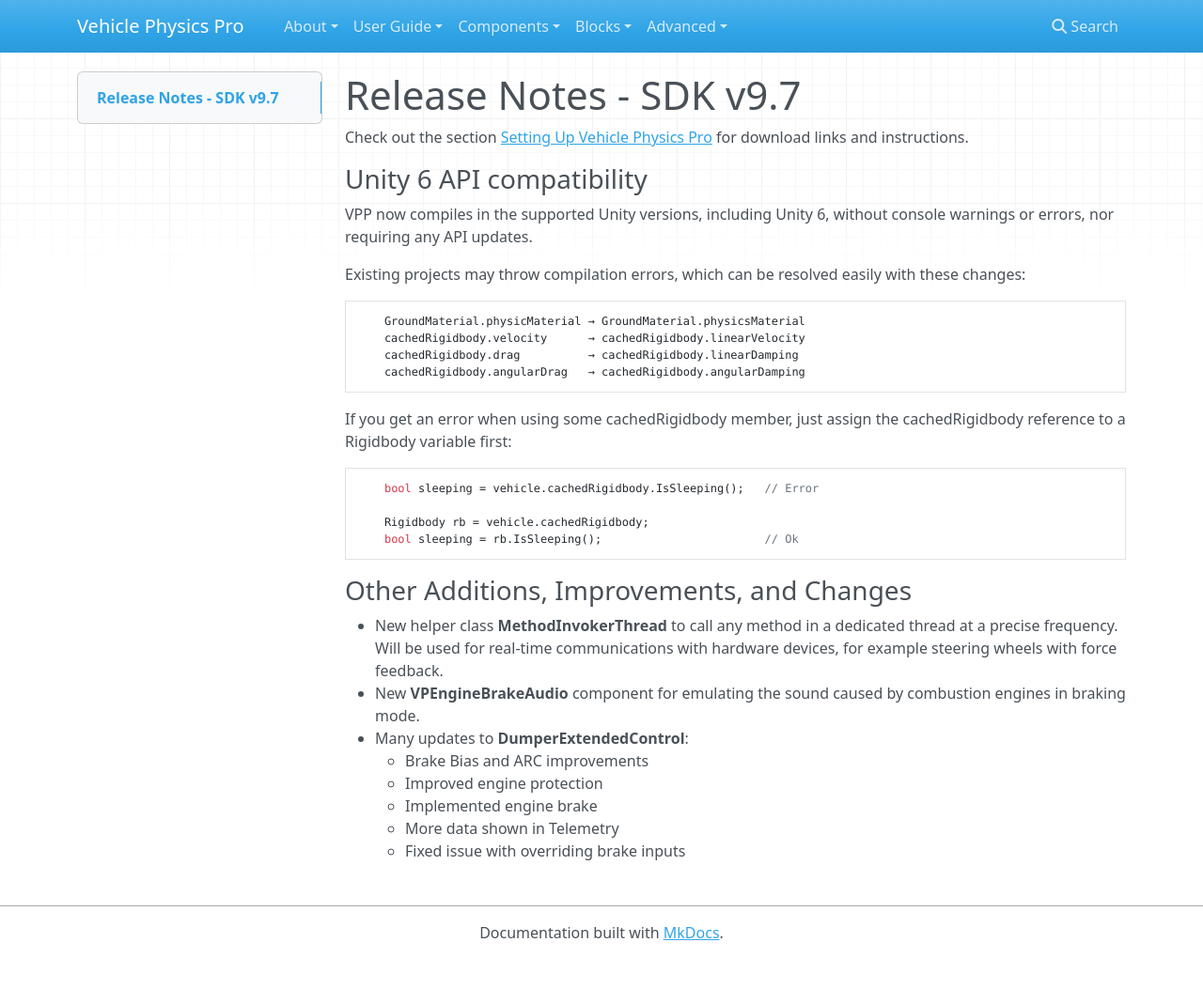
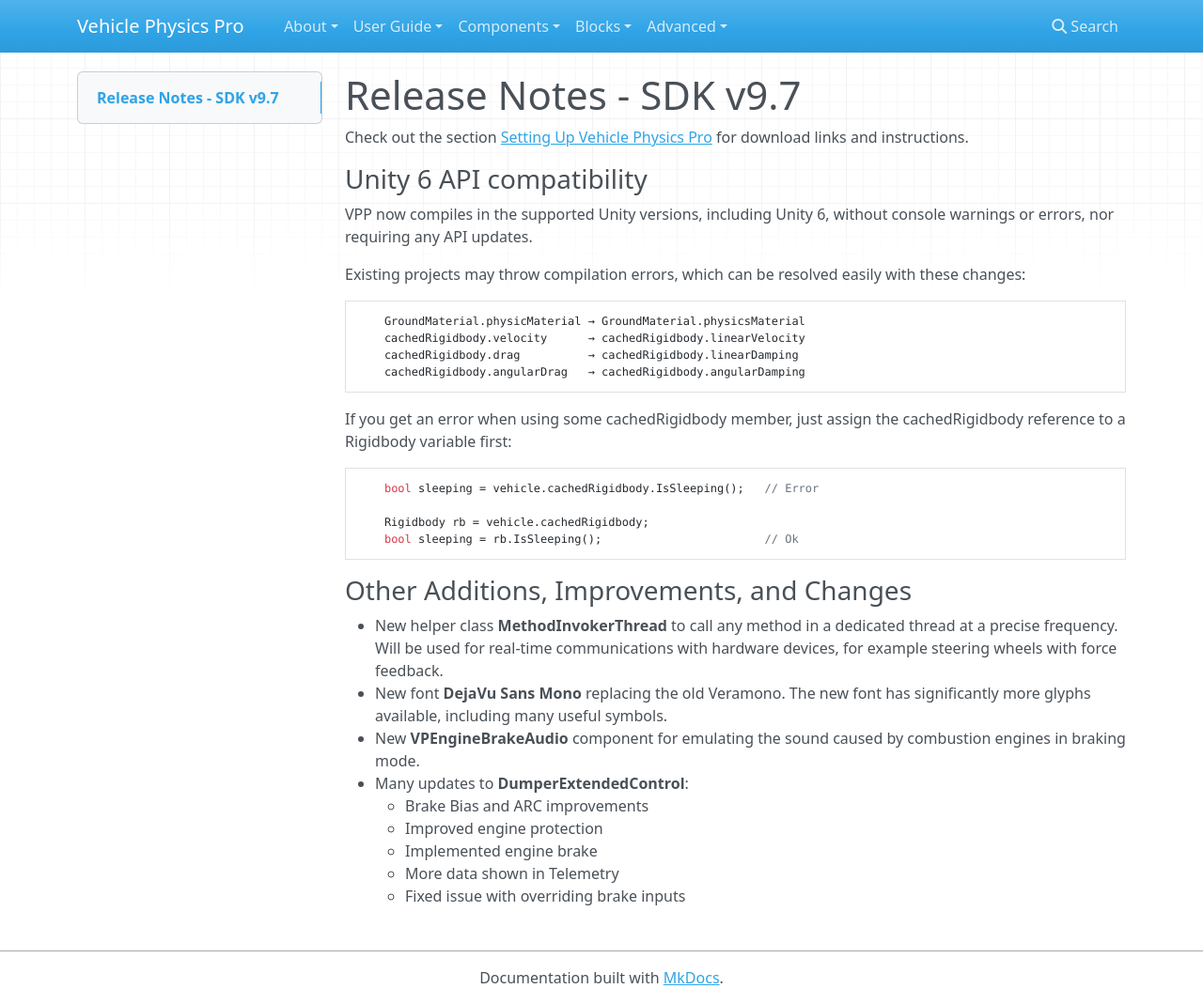
Before and after one commit to EdyJ/vehicle-physics-docs, an MkDocs documentation site: the page built from docs/about/release-notes-sdk-v9.7.md, in a window 1280 px wide and 1069 px high. Shown: the whole window at 94% size. Built offline with MkDocs 1.6.1, drawn with Linux system fonts in a browser that asks for light colours; nearby versions of some CDN libraries; library files that are not in the unit come from our copies.

Commit message:
Updated SDK v9.7 release notes

```diff
--- a/docs/about/release-notes-sdk-v9.7.md
+++ b/docs/about/release-notes-sdk-v9.7.md
@@ -27,6 +27,7 @@
 ### Other Additions, Improvements, and Changes
 
 - New helper class **MethodInvokerThread** to call any method in a dedicated thread at a precise frequency. Will be used for real-time communications with hardware devices, for example steering wheels with force feedback.
+- New font **DejaVu Sans Mono** replacing the old Veramono. The new font has significantly more glyphs available, including many useful symbols.
 - New **VPEngineBrakeAudio** component for emulating the sound caused by combustion engines in braking mode.
 - Many updates to **DumperExtendedControl**:
 	- Brake Bias and ARC improvements
```
